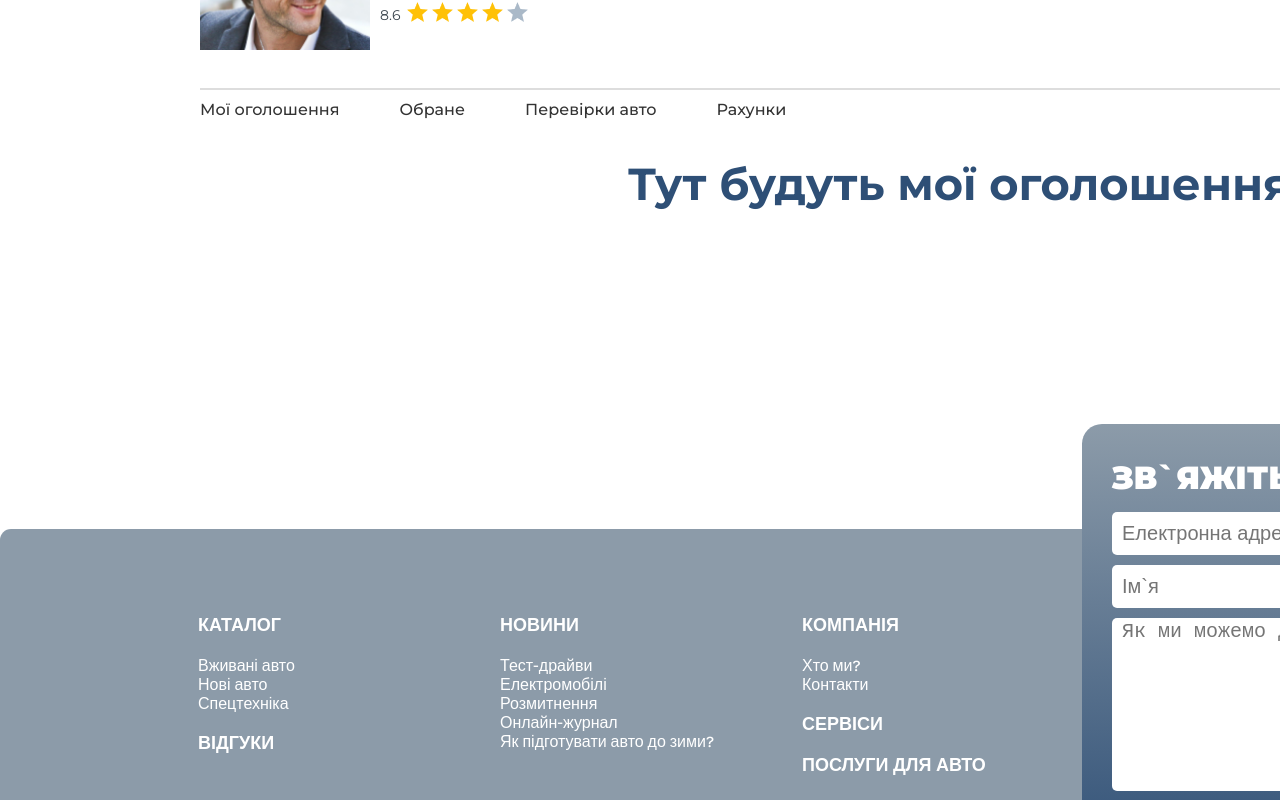
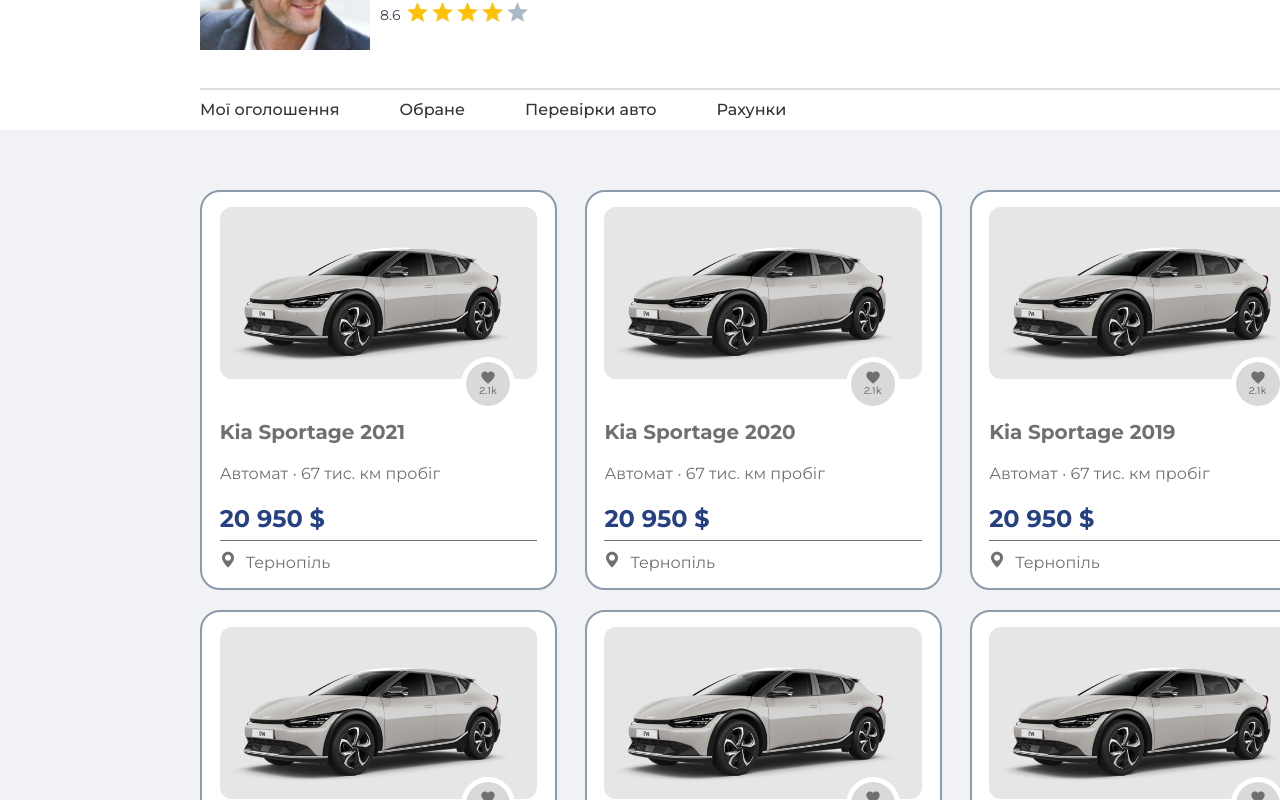
Before and after one commit to lysiuk03/AutoRia_Diplom, a React (Vite) app in the folder my-front/: page /account in a window 1280 px wide. Shown: the part 320-1120 px from the top of the page. Built offline with nearby package versions, Linux system fonts and the light colour scheme.

Commit message:
Added MyAds component from Figma design

```diff
--- a/my-front/src/components/carCard/CarCard.css
+++ b/my-front/src/components/carCard/CarCard.css
@@ -2,8 +2,6 @@
 @import url('https://fonts.googleapis.com/css2?family=Montserrat:wght@100;300;400;500;700;900&display=swap');
 
 .car-card {
-    width: 290px;
-    height: 386px;
     padding: 15px 0;
     border-radius: 20px;
     border: 2px solid #8C9BA9;
@@ -14,7 +12,7 @@
     position: relative;
 }
 .car-card .content {
-    width: 230px;
+    width: 90%;
     height: 100%;
     display: flex;
     flex-direction: column;
--- a/my-front/src/components/carCard/CarCard.tsx
+++ b/my-front/src/components/carCard/CarCard.tsx
@@ -6,6 +6,7 @@
 
 // Styles
 import './CarCard.css';
+
 
 const CarCard: React.FC<Car> = ({
                                     year,
@@ -16,6 +17,8 @@
                                     photos,
                                     city,
                                     price,
+                                    height = 386,
+                                    width = 290
                                 }) => {
     function formatMileage(mileage: number): string {
         if (mileage >= 1000) {
@@ -32,7 +35,7 @@
     }
 
     return (
-        <div className="car-card">
+        <div className="car-card" style={{ width: `${width}px`, height: `${height}px` }}>
             <div className="content">
                 <div>
                     <img className="img-car" src={photos[0]} alt={`${manufacturer} ${model} ${year}`}/>
--- a/my-front/src/interfaces/Car/index.ts
+++ b/my-front/src/interfaces/Car/index.ts
@@ -1,5 +1,9 @@
 
-export interface Car {
+export interface CardDimensions {
+    height?: number;
+    width?: number;
+}
+export interface Car extends CardDimensions{
     year: number;
     model: string;
     manufacturer: string;
--- a/my-front/src/pages/AccountPage/AccountPage.css
+++ b/my-front/src/pages/AccountPage/AccountPage.css
@@ -2,8 +2,8 @@
     width: 1919px;
     height: auto;
     margin: 0 auto;
-    background-color: #FFFFFF;
     position: relative;
+    background-color: #f1f2f6;
 }
 
 .footer{
@@ -17,7 +17,7 @@
     width: 1919px;
     height: 450px;
     padding: 0;
-    background-color: transparent;
     display: flex;
     align-items: flex-end;
+    background-color: #FFFFFF;
 }
--- a/my-front/src/pages/AccountPage/AccountPageComponents/Header/AccountHeader.css
+++ b/my-front/src/pages/AccountPage/AccountPageComponents/Header/AccountHeader.css
@@ -1,4 +1,5 @@
 @import url('https://fonts.googleapis.com/css2?family=Montserrat:wght@100;300;400;500;700;900&display=swap');
+
 
 .profile-overview-container{
     height: 250px;
--- a/my-front/src/pages/AccountPage/AccountPageComponents/MyAds/MyAds.css
+++ b/my-front/src/pages/AccountPage/AccountPageComponents/MyAds/MyAds.css
@@ -1,7 +1,9 @@
-.my-ads-container h1{
-    color: #2E4F76;
-    padding: 30px;
-    text-align: center;
-    width: 100%;
-    height: 300px;
+.my-ads-container {
+    padding: 60px 200px;
 }
+
+.cars-grid {
+    display: grid;
+    grid-template-columns: repeat(4, 1fr);
+    gap: 20px;
+}
--- a/my-front/src/pages/AccountPage/AccountPageComponents/MyAds/MyAds.tsx
+++ b/my-front/src/pages/AccountPage/AccountPageComponents/MyAds/MyAds.tsx
@@ -4,13 +4,28 @@
 // Styles
 import './MyAds.css';
 
+// Local Files
+import { cars } from "../../../../data/cars";
+import CarCard from "../../../../components/carCard/CarCard";
+import { Car } from "../../../../interfaces/Car";
+
 
 
 const MyAds: React.FC = () => {
+
     return (
-      <div className="my-ads-container">
-          <h1>Тут будуть мої оголошення</h1>
-      </div>
+        <div className="my-ads-container">
+            <div className="cars-grid">
+                {cars.map((car: Car, index: number) => (
+                    <CarCard
+                        key={index}
+                        {...car}
+                        height={400}
+                        width={357}
+                    />
+                ))}
+            </div>
+        </div>
     );
 };
 
```
